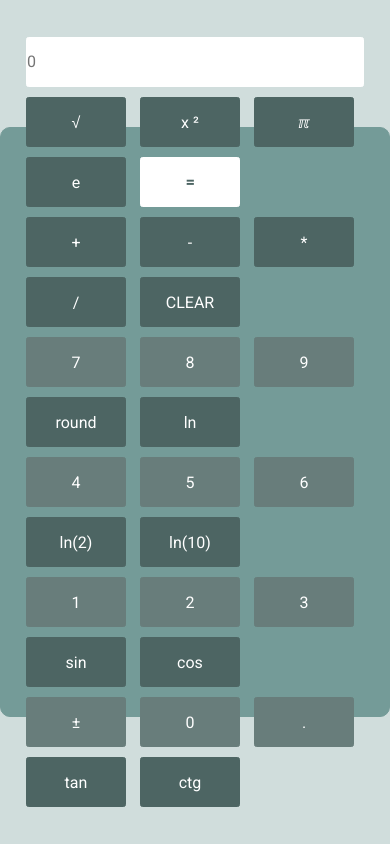
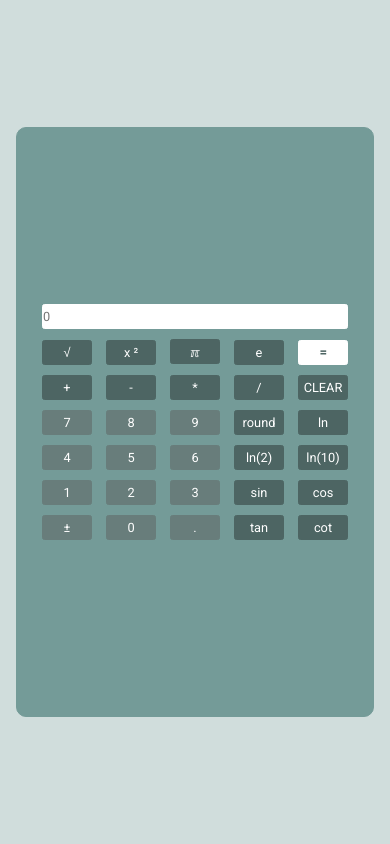
Before and after one commit to dunjadobric/Calculator, a plain HTML site: page index.html in a window 390 px wide. Drawn offline with Linux system fonts and the light colour scheme.

Commit message:
media queries

```diff
--- a/index.html
+++ b/index.html
@@ -87,7 +87,7 @@
                 <input type="button" class="inputNumbers" value="." id="dot" onclick="numFunc('.')">
 
                 <input type="button" value="tan" onclick="trigFunc('tan')">
-                <input type="button" value="ctg" onclick="trigFunc('ctg')">
+                <input type="button" value="cot" onclick="trigFunc('cot')">
             </div>
         </div>
     </div>
--- a/js/script.js
+++ b/js/script.js
@@ -115,10 +115,10 @@ function trigFunc(value) {
             input.value = tagInp;
             console.log("tag:" + tagInp);
             break;
-        case "ctg":
-            var ctgInp = 1/Math.tan(input.value);
-            input.value = ctgInp;
-            console.log("ctg:" + ctgInp);
+        case "cot":
+            var cotInp = 1/Math.tan(input.value);
+            input.value = cotInp;
+            console.log("cot:" + cotInp);
             break;
     }
 }
--- /dev/null
+++ b/scss/_media.scss
@@ -0,0 +1,11 @@
+@mixin tablet {
+    @media (max-width: 768px) {
+        @content;
+    }
+}
+
+@mixin phone {
+    @media (max-width: 370px) {
+        @content;
+    }
+}
--- a/scss/style.scss
+++ b/scss/style.scss
@@ -1,5 +1,6 @@
 @import 'reset';
 @import 'variable';
+@import 'media';
 
 * {
     margin: 0;
@@ -29,6 +30,10 @@ html {
             justify-content: center;
             // align-items: center;
             flex-direction: column;
+
+            @include phone {
+                padding: 5px;
+            }
 
             .inputNumber {
                 display: flex;
@@ -63,6 +68,18 @@ html {
                 margin: 5px;
                 font-family: $font-numbers;
                 font-size: 1rem;
+
+                @include tablet {
+                    height: 25px;
+                    width: 50px;
+                    font-size: 0.8rem;
+                }
+
+                @include phone {
+                    height: 15px;
+                    width: 40px;
+                    font-size: 0.5rem;
+                }
             }
 
             .numbers {
```
Also changed, not shown: css/style.css, 1 other file.
